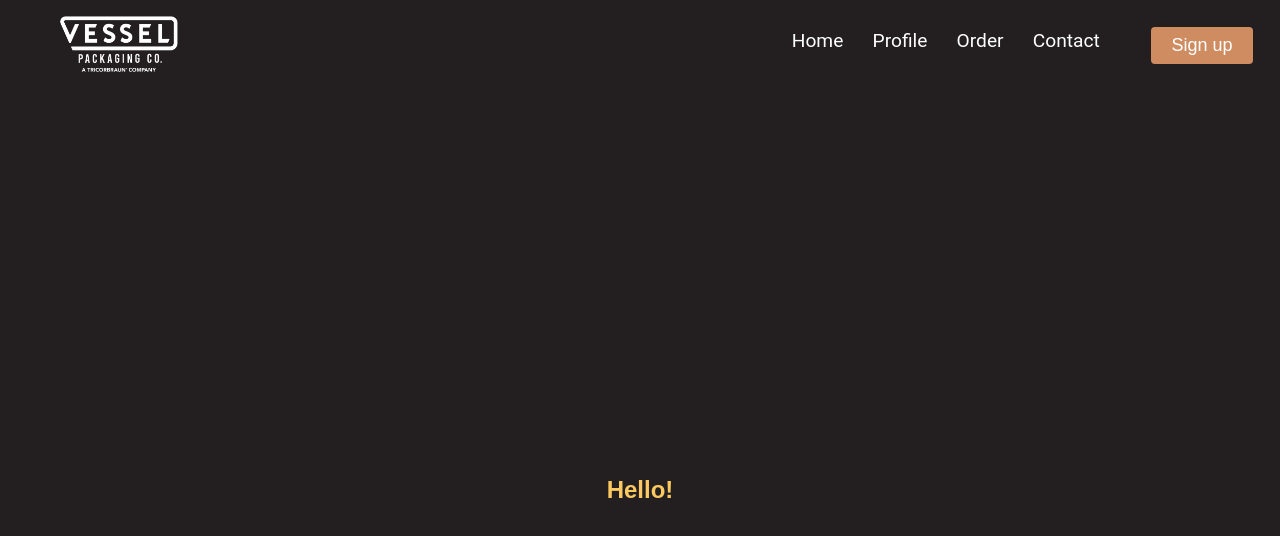
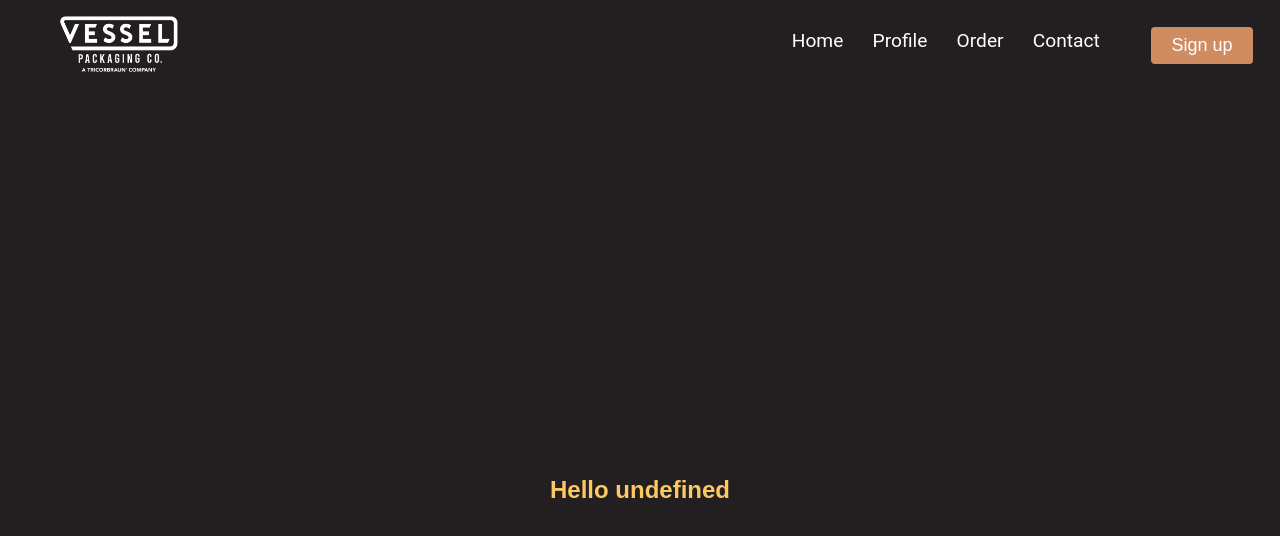
Before and after one commit to RhysWood/Vessel-Concept, a React (Create React App) app in the folder react-front-end/: page /profile in a window 1280 px wide. Shown: the top 536 px of the page. Built offline with nearby package versions, Linux system fonts and the light colour scheme.

Commit message:
add recoil global state

```diff
--- a/react-front-end/package.json
+++ b/react-front-end/package.json
@@ -11,6 +11,7 @@
     "react-dom": "^18.2.0",
     "react-router-dom": "^6.3.0",
     "react-scripts": "5.0.1",
+    "recoil": "^0.7.5",
     "sass": "^1.53.0",
     "web-vitals": "^2.1.4"
   },
--- a/react-front-end/src/App.jsx
+++ b/react-front-end/src/App.jsx
@@ -1,5 +1,6 @@
 import React from "react";
 import { BrowserRouter, Route, Routes } from "react-router-dom";
+import {RecoilRoot} from 'recoil';
 import "./App.css";
 import Navbar from "./components/Navbar"
 import Home from "./components/Home";
@@ -11,6 +12,7 @@ import Register from "./components/Register";
 function App() {
   return (
     <>
+     <RecoilRoot>
       <BrowserRouter>
       <Navbar />
         <Routes>
@@ -20,6 +22,7 @@ function App() {
           <Route path="/profile" element={<Profile />} />
         </Routes>
       </BrowserRouter>
+      </RecoilRoot>
     </>
   );
 }
--- a/react-front-end/src/components/Login.jsx
+++ b/react-front-end/src/components/Login.jsx
@@ -2,11 +2,13 @@ import { useRef, useState, useEffect } from "react";
 import { Navigate } from "react-router-dom";
 import "../styles/login.scss";
 import Button from "./Button";
-// import "bootstrap/dist/css/bootstrap.min.css";
-
+import { useRecoilState } from "recoil";
+import profileState from "./atoms";
 import axios from "../api/axios";
 
 export default function Login() {
+  const [profile, setProfile] = useRecoilState(profileState);
+
   const userRef = useRef();
   const errRef = useRef();
 
@@ -37,12 +39,13 @@ export default function Login() {
           withCredentials: true,
         }
       );
+      setProfile(response.data);
       console.log(JSON.stringify(response?.data));
-
       setUser("");
       setPwd("");
       setSuccess(true);
       if (success) {
+
         <Navigate to="/profile" />;
       }
     } catch (err) {
@@ -62,6 +65,7 @@ export default function Login() {
 
   return (
     <div className="parent">
+      <div className="child">
       <p
         ref={errRef}
         className={errMsg ? "errmsg" : "offscreen"}
@@ -69,7 +73,7 @@ export default function Login() {
       >
         {errMsg}
       </p>
-      <div className="child">
+      <h1 className="signin">Sign In</h1>
         <form onSubmit={handleSubmit}>
           <div className="input-section">
             <div className="mb-3">
--- a/react-front-end/src/components/Navbar.jsx
+++ b/react-front-end/src/components/Navbar.jsx
@@ -37,7 +37,9 @@ export default function Navbar() {
                         )
                     })}
                 </ul>
+                <Link to='/register'>
                <Button>Sign up</Button>
+               </Link>
             </nav>
         </>
     );
--- a/react-front-end/src/components/Profile.jsx
+++ b/react-front-end/src/components/Profile.jsx
@@ -1,12 +1,16 @@
 import React from "react";
 import '../styles/Profile.scss';
+import { useRecoilState } from "recoil";
+import profileState from "./atoms";
 
 export default function Profile() {
+    const [profile, setProfile] = useRecoilState(profileState);
+    console.log(profile);
     return(
         <div className="parent">
             <div classname="welcome">
                 <h1>
-                    <p>Hello!</p>
+                    <p>{`Hello ${profile.first_name}`}</p>
                 </h1>
             </div>
         </div>
--- a/react-front-end/src/components/Register.jsx
+++ b/react-front-end/src/components/Register.jsx
@@ -56,15 +56,15 @@ export default function Register() {
 
     return (
         <div className="parent">
-            <h1>REGISTER</h1>
+          <div className="child">
           <p
             ref={errRef}
             className={errMsg ? "errmsg" : "offscreen"}
             aria-live="assertive"
-          >
+            >
             {errMsg}
           </p>
-          <div className="child">
+              <h1>REGISTER</h1>
             <form onSubmit={handleSubmit}>
               <div className="input-section">
               <div className="mb-3">
--- /dev/null
+++ b/react-front-end/src/components/atoms.jsx
@@ -0,0 +1,8 @@
+import { atom } from "recoil";
+
+const profileState = atom({
+  key: "profileState",
+  default: [],
+});
+
+export default profileState;
--- a/react-front-end/src/styles/login.scss
+++ b/react-front-end/src/styles/login.scss
@@ -9,7 +9,8 @@ $mynewcolor:#fcc860;
 
 .child {
     margin: auto;
-    width: 25%;
+    width: 50%;
+    padding-bottom: 25%;
 }
 
 .input-section {
```
Also changed, not shown: 2 other files (tests, documents, lock files or other folders).
